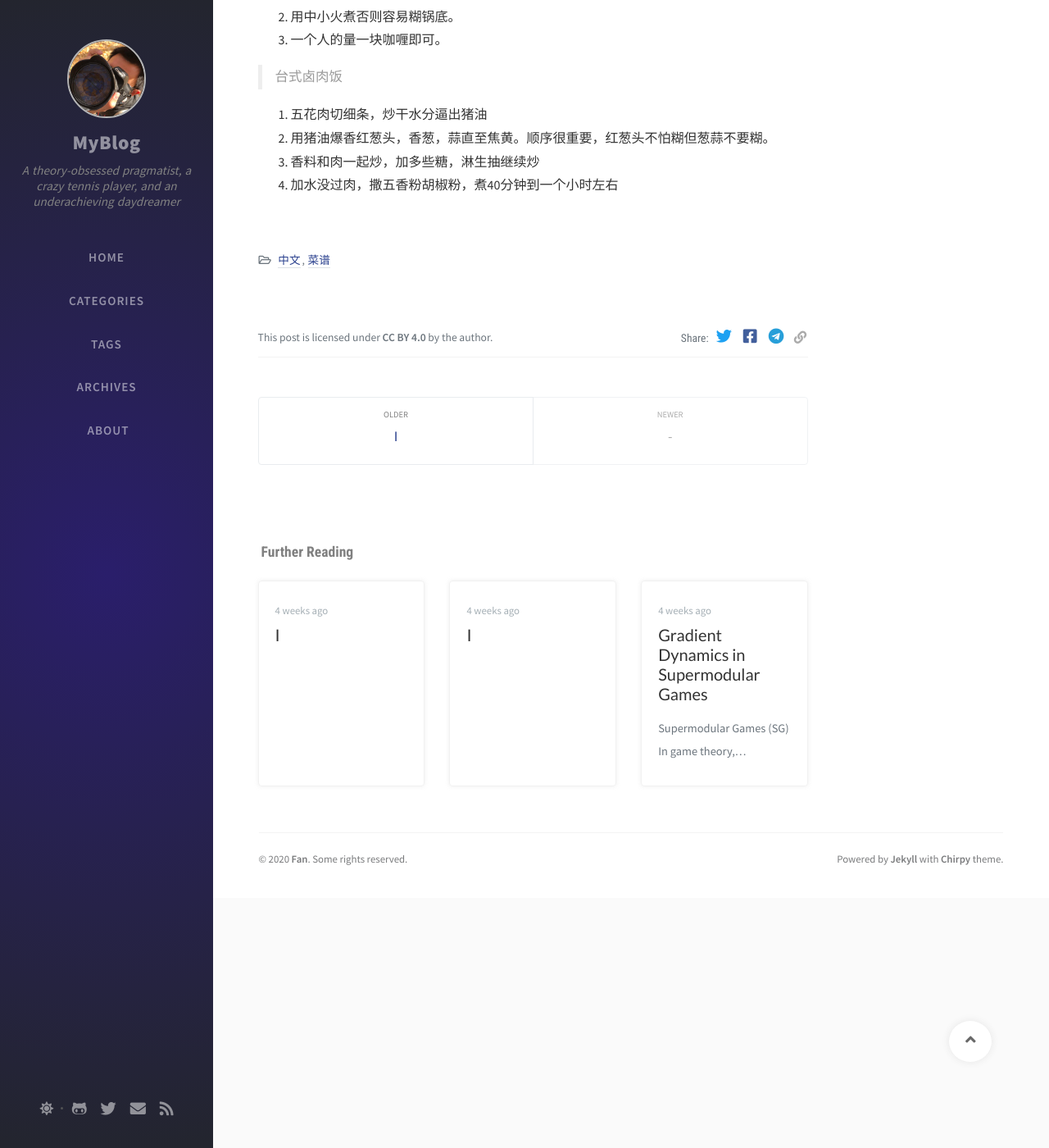
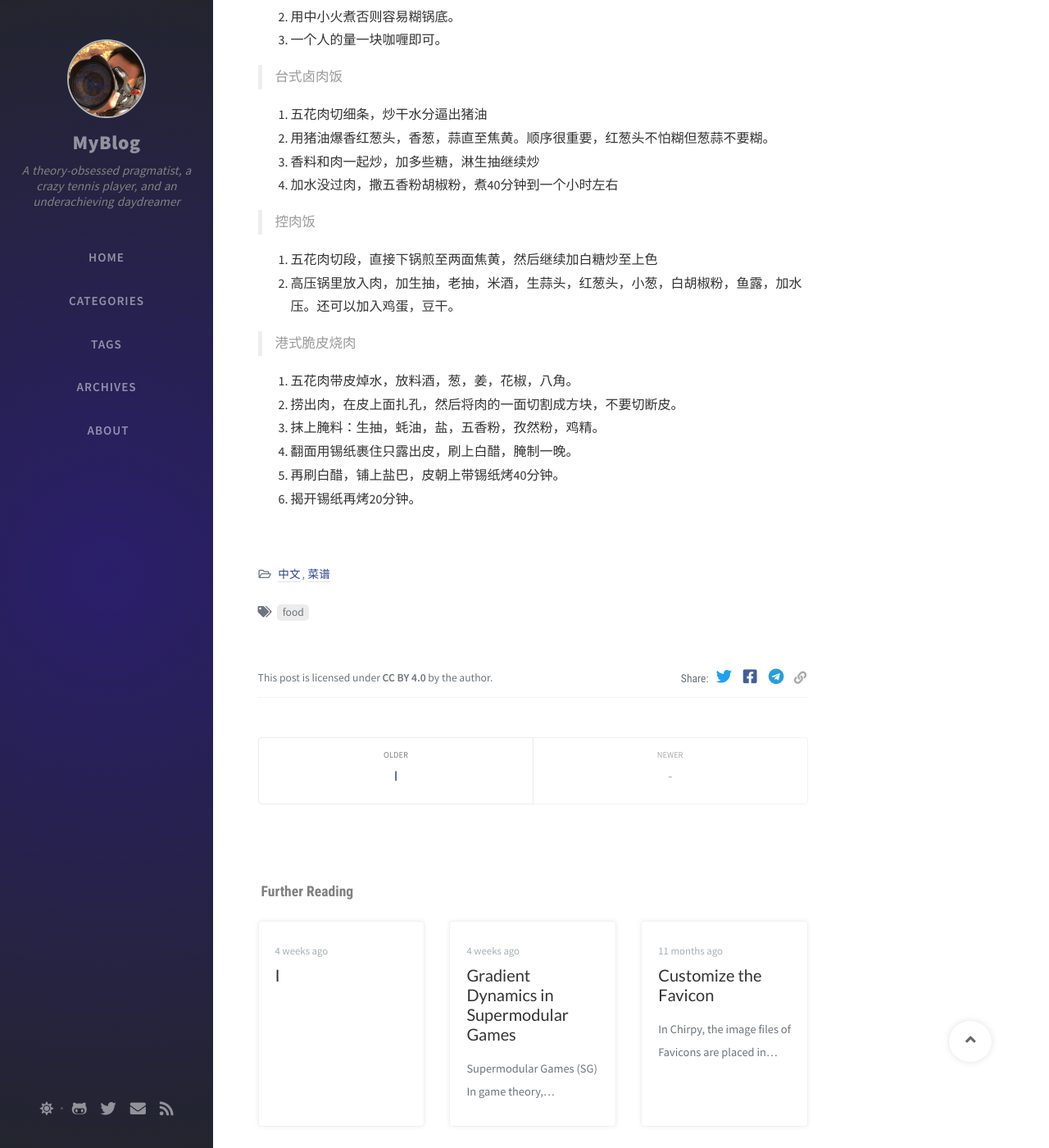
Before and after one commit to MarcusYF/MarcusYF.github.io, a Jekyll site: the page built from _posts/2020-07-01-recipe.md, in a window 1280 px wide and 1400 px high, scrolled down 1243 px. Shown: the whole window at 82% size. Built offline with Jekyll 4.4.1, drawn with Linux system fonts in a browser that asks for light colours; nearby versions of some CDN libraries; comment, search, counter and statistics services are not loaded; some of the changed text lies outside the part shown.

Commit message:
post AVC

```diff
--- a/_data/updates.yml
+++ b/_data/updates.yml
@@ -1,6 +1,3 @@
--
-  filename: 'recipe'
-  lastmod: '2020-07-01 09:32:13 -0400'
 -
   filename: 'photos'
   lastmod: '2020-07-01 09:32:13 -0400'
--- a/_posts/2020-06-30-recipe.md
+++ b/_posts/2020-07-01-recipe.md
@@ -1,9 +1,9 @@
 ---
-title: Recipe
+title: 中餐
 author: Fan Yao
 date: 2020-06-30 11:33:00 +0800
 categories: [中文, 菜谱]
-tags: []
+tags: [food]
 math: true
 ---
 > 番茄洋葱炒鸡胸
@@ -49,3 +49,17 @@ math: true
 2. 用猪油爆香红葱头，香葱，蒜直至焦黄。顺序很重要，红葱头不怕糊但葱蒜不要糊。
 3. 香料和肉一起炒，加多些糖，淋生抽继续炒
 4. 加水没过肉，撒五香粉胡椒粉，煮40分钟到一个小时左右
+
+> 控肉饭
+
+1. 五花肉切段，直接下锅煎至两面焦黄，然后继续加白糖炒至上色
+2. 高压锅里放入肉，加生抽，老抽，米酒，生蒜头，红葱头，小葱，白胡椒粉，鱼露，加水压。还可以加入鸡蛋，豆干。
+
+> 港式脆皮烧肉
+
+1. 五花肉带皮焯水，放料酒，葱，姜，花椒，八角。
+2. 捞出肉，在皮上面扎孔，然后将肉的一面切割成方块，不要切断皮。
+3. 抹上腌料：生抽，蚝油，盐，五香粉，孜然粉，鸡精。
+4. 翻面用锡纸裹住只露出皮，刷上白醋，腌制一晚。
+5. 再刷白醋，铺上盐巴，皮朝上带锡纸烤40分钟。
+6. 揭开锡纸再烤20分钟。
```
Also changed, not shown: _posts/2020-06-26-supermodular-games.md (+9 -4 lines), _posts/2020-06-30-photos.md (+1 -1 lines), _posts/2020-06-30-杂.md (deleted, +0 -11 lines), 1 other file.
